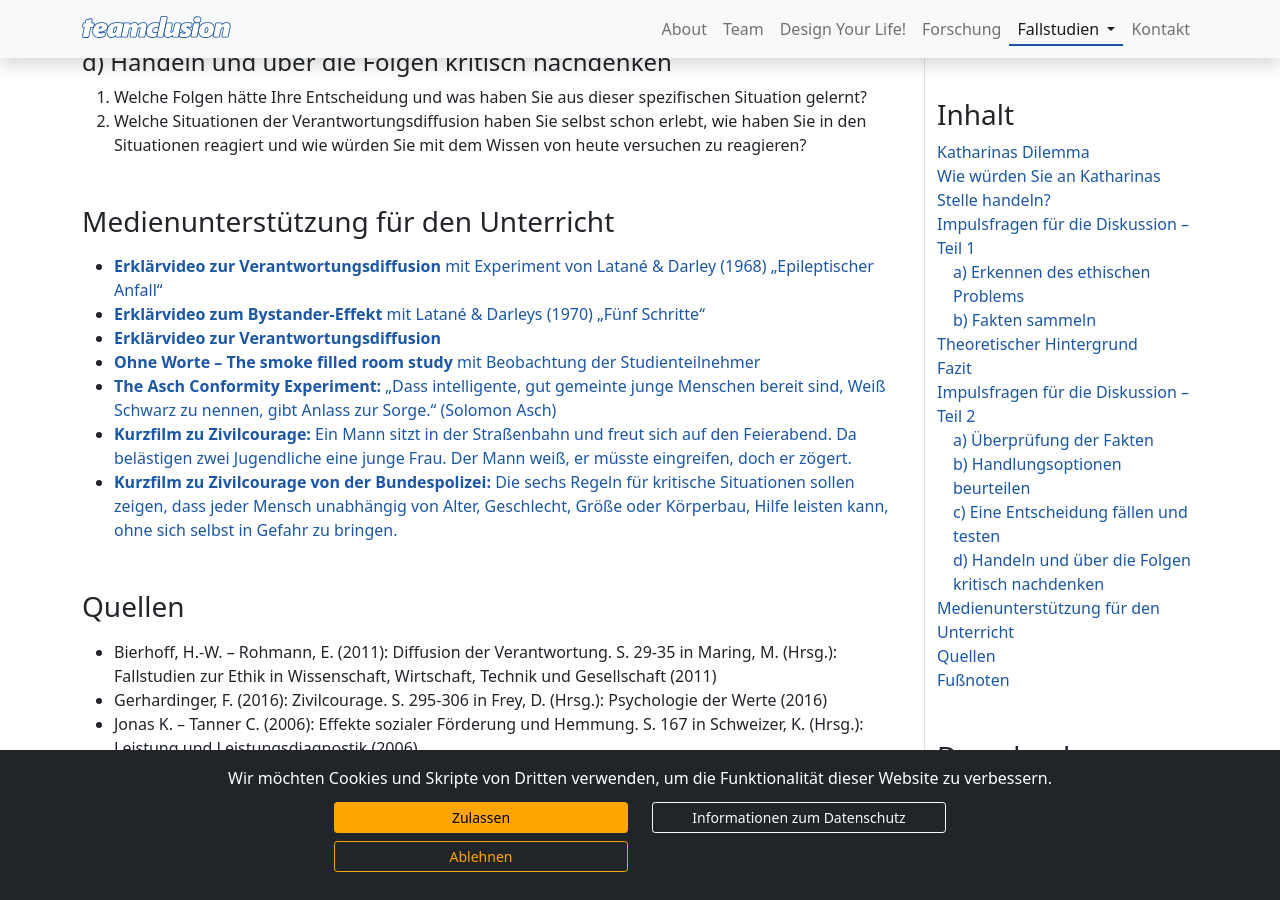
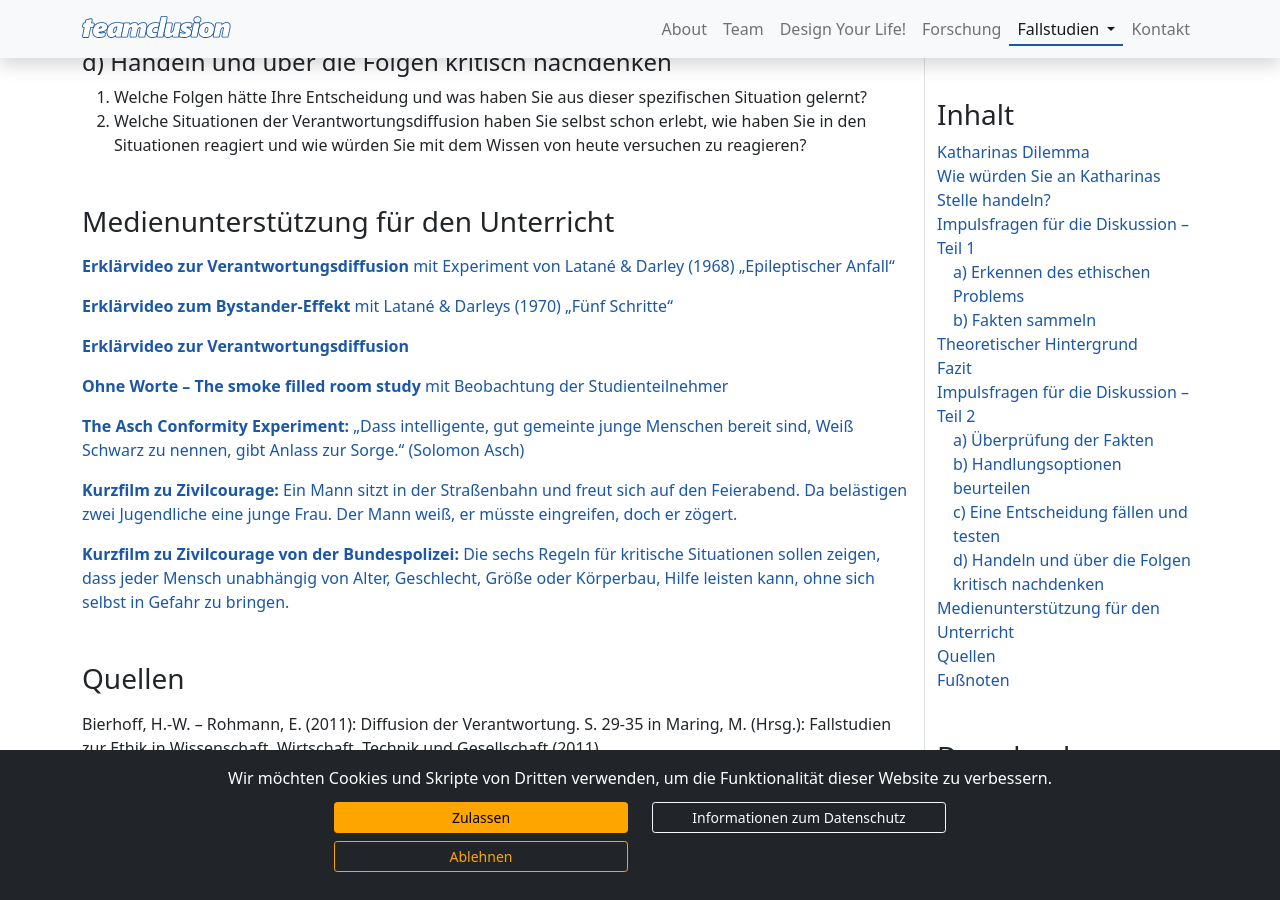
Before and after one commit to teamclusion/website, a Jekyll site: the page built from _fallstudien/dilemma-fallstudie_promenade.md, in a window 1280 px wide and 900 px high, scrolled down 5353 px. Built offline with Jekyll 4.4.1, drawn with Linux system fonts in a browser that asks for light colours; nearby versions of some CDN libraries; the table of contents is made by our own code.

Commit message:
Aufzählung in Medienunterstützung und Quellen entfernt

```diff
--- a/_fallstudien/dilemma-fallstudie_promenade.md
+++ b/_fallstudien/dilemma-fallstudie_promenade.md
@@ -173,27 +173,41 @@ Aufklärung ist hierbei ebenso wichtig wie Training. Schon im Schulalter, aber a
 
 ### Medienunterstützung für den Unterricht
 
-* [**Erklärvideo zur Verantwortungsdiffusion** mit Experiment von Latané & Darley (1968) „Epileptischer Anfall“](https://www.youtube.com/watch?v=eaOy_JbNSb4)
-* [**Erklärvideo zum Bystander-Effekt** mit Latané & Darleys (1970) „Fünf Schritte“](https://www.youtube.com/watch?v=ekS0OUWpjd0)
-* [**Erklärvideo zur Verantwortungsdiffusion**](https://www.youtube.com/watch?v=OSsPfbup0ac)
-* [**Ohne Worte – The smoke filled room study** mit Beobachtung der Studienteilnehmer](https://www.youtube.com/watch?v=KE5YwN4NW5o)
-* [**The Asch Conformity Experiment:** „Dass intelligente, gut gemeinte junge Menschen bereit sind, Weiß Schwarz zu nennen, gibt Anlass zur Sorge.“ (Solomon Asch)](https://www.youtube.com/watch?v=TYIh4MkcfJA)
-* [**Kurzfilm zu Zivilcourage:** Ein Mann sitzt in der Straßenbahn und freut sich auf den Feierabend. Da belästigen zwei Jugendliche eine junge Frau. Der Mann weiß, er müsste eingreifen, doch er zögert.](https://www.youtube.com/watch?v=cbnfqmWkiu8)
-* [**Kurzfilm zu Zivilcourage von der Bundespolizei:** Die sechs Regeln für kritische Situationen sollen zeigen, dass jeder Mensch unabhängig von Alter, Geschlecht, Größe oder Körperbau, Hilfe leisten kann, ohne sich selbst in Gefahr zu bringen.](https://www.youtube.com/watch?v=vW2fAttjKYM)
+[**Erklärvideo zur Verantwortungsdiffusion** mit Experiment von Latané & Darley (1968) „Epileptischer Anfall“](https://www.youtube.com/watch?v=eaOy_JbNSb4)
+
+[**Erklärvideo zum Bystander-Effekt** mit Latané & Darleys (1970) „Fünf Schritte“](https://www.youtube.com/watch?v=ekS0OUWpjd0)
+
+[**Erklärvideo zur Verantwortungsdiffusion**](https://www.youtube.com/watch?v=OSsPfbup0ac)
+
+[**Ohne Worte – The smoke filled room study** mit Beobachtung der Studienteilnehmer](https://www.youtube.com/watch?v=KE5YwN4NW5o)
+
+[**The Asch Conformity Experiment:** „Dass intelligente, gut gemeinte junge Menschen bereit sind, Weiß Schwarz zu nennen, gibt Anlass zur Sorge.“ (Solomon Asch)](https://www.youtube.com/watch?v=TYIh4MkcfJA)
+
+[**Kurzfilm zu Zivilcourage:** Ein Mann sitzt in der Straßenbahn und freut sich auf den Feierabend. Da belästigen zwei Jugendliche eine junge Frau. Der Mann weiß, er müsste eingreifen, doch er zögert.](https://www.youtube.com/watch?v=cbnfqmWkiu8)
+
+[**Kurzfilm zu Zivilcourage von der Bundespolizei:** Die sechs Regeln für kritische Situationen sollen zeigen, dass jeder Mensch unabhängig von Alter, Geschlecht, Größe oder Körperbau, Hilfe leisten kann, ohne sich selbst in Gefahr zu bringen.](https://www.youtube.com/watch?v=vW2fAttjKYM)
 
 
 
 ### Quellen
 
-- Bierhoff, H.-W. – Rohmann, E. (2011): Diffusion der Verantwortung. S. 29-35 in Maring, M. (Hrsg.): Fallstudien zur Ethik in Wissenschaft, Wirtschaft, Technik und Gesellschaft (2011)
-- Gerhardinger, F. (2016): Zivilcourage. S. 295-306 in Frey, D. (Hrsg.): Psychologie der Werte (2016)
-- Jonas K. – Tanner C. (2006): Effekte sozialer Förderung und Hemmung. S. 167 in Schweizer, K. (Hrsg.): Leistung und Leistungsdiagnostik (2006)
-- Kaschner, T. (2016): Verantwortung. S. 237-245 in Frey, D. (Hrsg.): Psychologie der Werte (2016)
-- Latané, B. – Nida, S. (1981): Ten years of research on group size and helping. S. 308-324 in Psychological Bulletin 89 (1981)
-- Levine, R.V. – Martinez, T.S. – Brase, G. – Sorensen, K. (1994): Helping in 36 U.S. cities. S. 69-82 in Journal of Personality and Social Psychology 67 (1994)
-- Schwartz, S.H. – Gottlieb, A. (1980): Bystander anonymity and reactions to emergencies. S. 418-430 in Journal of personality and social Psychology 39 (1980)
-- Shaffer, D.R. – Rogel, M. – Hendrick, C. (1975): Intervention in the library: The effect of increased responsibility on bystanders’ willingness to prevent a theft. S. 303-319 in Journal of Applied Social Psychology 5 (1975)
-- Westdeutscher Rundfunk (2019): 13. März 1964 - Kitty Genovese wird ermordet, in: WDR 2 Stichtag 13.03.2019, unter: [https://www1.wdr.de/stichtag/stichtag-kitty-genovese-100.html](https://www1.wdr.de/stichtag/stichtag-kitty-genovese-100.html) (abgerufen am 24.02.2021, verfügbar bis 10.03.2029)
+Bierhoff, H.-W. – Rohmann, E. (2011): Diffusion der Verantwortung. S. 29-35 in Maring, M. (Hrsg.): Fallstudien zur Ethik in Wissenschaft, Wirtschaft, Technik und Gesellschaft (2011)
+
+Gerhardinger, F. (2016): Zivilcourage. S. 295-306 in Frey, D. (Hrsg.): Psychologie der Werte (2016)
+
+Jonas K. – Tanner C. (2006): Effekte sozialer Förderung und Hemmung. S. 167 in Schweizer, K. (Hrsg.): Leistung und Leistungsdiagnostik (2006)
+
+Kaschner, T. (2016): Verantwortung. S. 237-245 in Frey, D. (Hrsg.): Psychologie der Werte (2016)
+
+Latané, B. – Nida, S. (1981): Ten years of research on group size and helping. S. 308-324 in Psychological Bulletin 89 (1981)
+
+Levine, R.V. – Martinez, T.S. – Brase, G. – Sorensen, K. (1994): Helping in 36 U.S. cities. S. 69-82 in Journal of Personality and Social Psychology 67 (1994)
+
+Schwartz, S.H. – Gottlieb, A. (1980): Bystander anonymity and reactions to emergencies. S. 418-430 in Journal of personality and social Psychology 39 (1980)
+
+Shaffer, D.R. – Rogel, M. – Hendrick, C. (1975): Intervention in the library: The effect of increased responsibility on bystanders’ willingness to prevent a theft. S. 303-319 in Journal of Applied Social Psychology 5 (1975)
+
+Westdeutscher Rundfunk (2019): 13. März 1964 - Kitty Genovese wird ermordet, in: WDR 2 Stichtag 13.03.2019, unter: [https://www1.wdr.de/stichtag/stichtag-kitty-genovese-100.html](https://www1.wdr.de/stichtag/stichtag-kitty-genovese-100.html) (abgerufen am 24.02.2021, verfügbar bis 10.03.2029)
 
 ---
 ### Fußnoten
```
